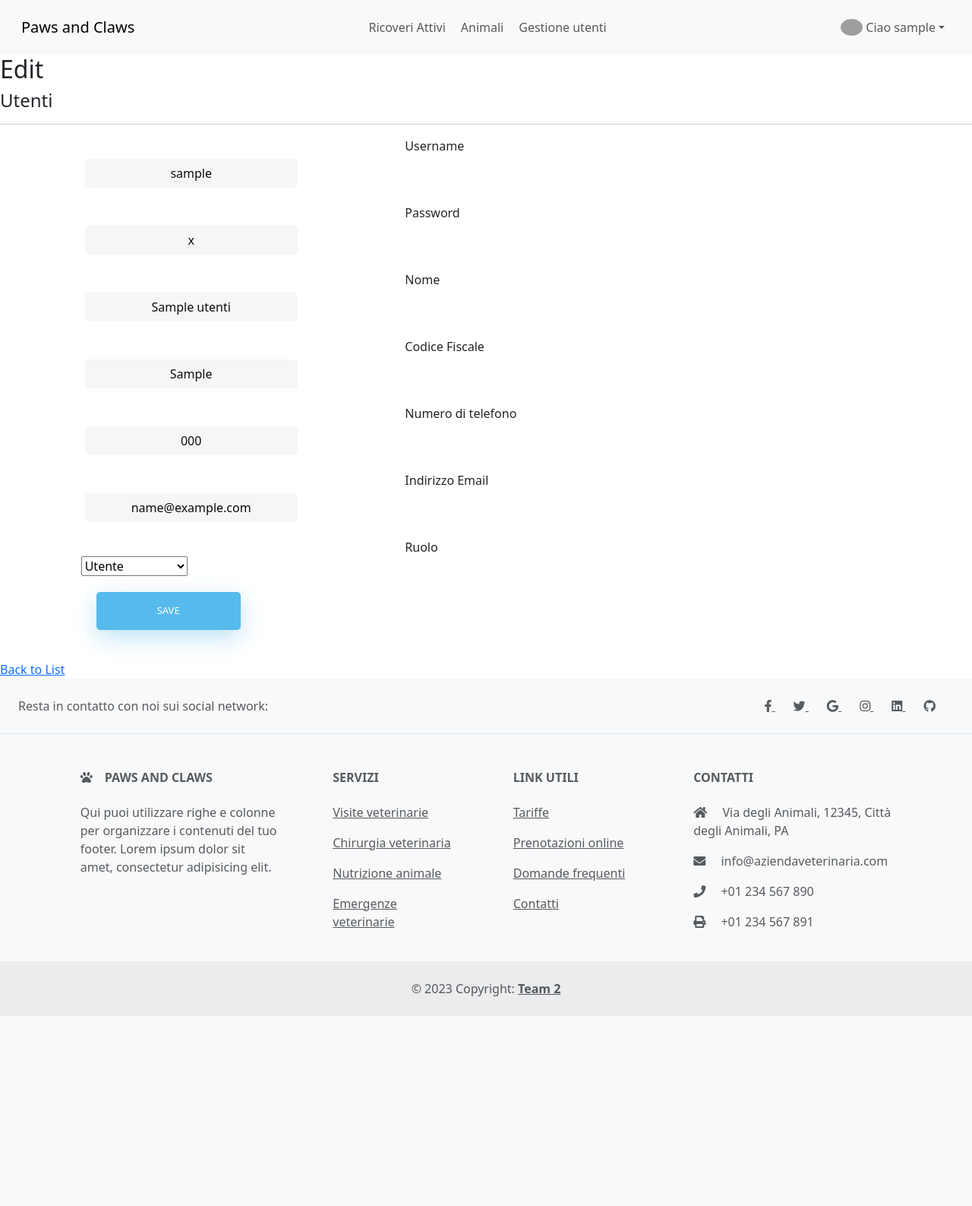
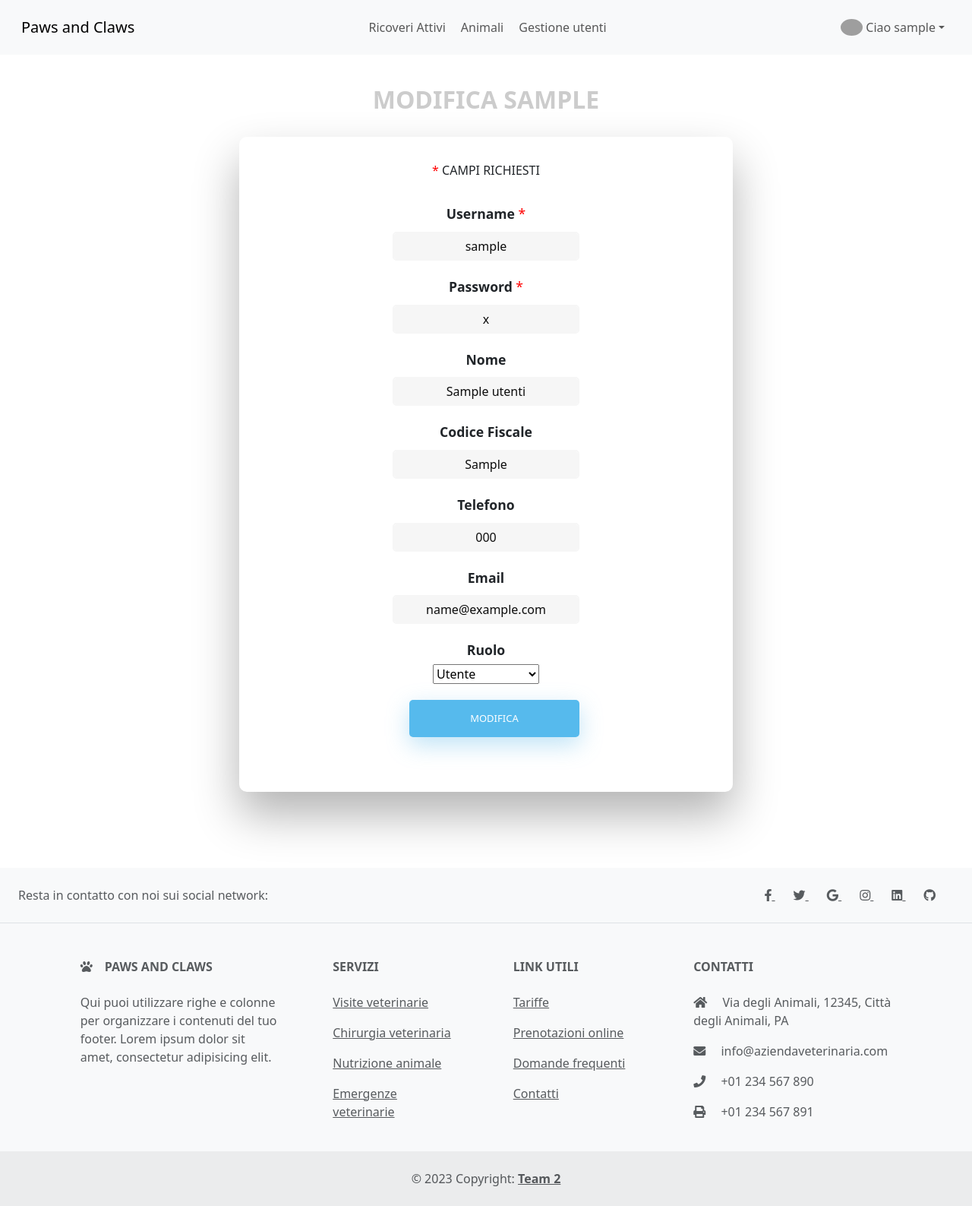
Before and after one commit to alessioportacci/Epicode-U5-W4-BuildWeek, an ASP.NET MVC app: page /Admin/Edit/1 in a window 1280 px wide. Shown: the whole page at 76% size. Before the commit the page ends 1337 px from the top, so only its background shows below. Run offline with ASP.NET Core 8 and stand-ins for ASP.NET MVC 5, Linux system fonts and the light colour scheme; the visitor is signed in with stand-in values (Sample User, id 1); tables that the repository leaves empty hold one stand-in row (values such as "Sample post"); the project's own start-up code is not run, and a stand-in starts its controllers and pages; some libraries are stand-ins or nearby versions; grey boxes are pictures that could not be loaded.

Commit message:
Edit user con CSS

```diff
--- a/U5-W4-BuildWeek/Views/Admin/Edit.cshtml
+++ b/U5-W4-BuildWeek/Views/Admin/Edit.cshtml
@@ -4,85 +4,69 @@
     ViewBag.Title = "Edit";
 }
 
-<h2>Edit</h2>
+<h2 class="titolo">Modifica @Model.Username</h2>
 
+<div class="wrapper fadeInDown">
 
-@using (Html.BeginForm())
+    @using (Html.BeginForm("Edit", "Admin", FormMethod.Post, new { id = "formContent" }))
     {
         @Html.AntiForgeryToken()
 
-    <div class="form-horizontal">
-        <h4>Utenti</h4>
-        <hr />
+        <p><span class="star">* </span>CAMPI RICHIESTI</p>
+
+
         @Html.ValidationSummary(true, "", new { @class = "text-danger" })
         @Html.HiddenFor(model => model.Id)
 
+
         <div class="form-group">
-            @Html.LabelFor(model => model.Username, htmlAttributes: new { @class = "control-label col-md-2" })
-            <div class="col-md-10">
+            <label for="Username" class="label-form">@Html.Raw("<strong>Username</strong><span class='star'> *</span>")</label>
             @Html.EditorFor(model => model.Username, new { htmlAttributes = new { @class = "form-control" } })
             @Html.ValidationMessageFor(model => model.Username, "", new { @class = "text-danger" })
         </div>
+
+        <div class="form-group">
+            <label for="Password" class="label-form">@Html.Raw("<strong>Password</strong><span class='star'> *</span>")</label>
+            @Html.EditorFor(model => model.Password, new { htmlAttributes = new { @class = "form-control" } })
+            @Html.ValidationMessageFor(model => model.Password, "", new { @class = "text-danger" })
         </div>
 
         <div class="form-group">
-            @Html.LabelFor(model => model.Password, htmlAttributes: new { @class = "control-label col-md-2" })
-            <div class="col-md-10">
-                @Html.EditorFor(model => model.Password, new { htmlAttributes = new { @class = "form-control" } })
-                @Html.ValidationMessageFor(model => model.Password, "", new { @class = "text-danger" })
-            </div>
+            <label for="Nome" class="label-form">@Html.Raw("<strong>Nome</strong>")</label>
+            @Html.EditorFor(model => model.Nome, new { htmlAttributes = new { @class = "form-control" } })
+            @Html.ValidationMessageFor(model => model.Nome, "", new { @class = "text-danger" })
         </div>
 
         <div class="form-group">
-            @Html.LabelFor(model => model.Nome, htmlAttributes: new { @class = "control-label col-md-2" })
-            <div class="col-md-10">
-                @Html.EditorFor(model => model.Nome, new { htmlAttributes = new { @class = "form-control" } })
-                @Html.ValidationMessageFor(model => model.Nome, "", new { @class = "text-danger" })
-            </div>
+            <label for="CF" class="label-form">@Html.Raw("<strong>Codice Fiscale</strong>")</label>
+            @Html.EditorFor(model => model.CF, new { htmlAttributes = new { @class = "form-control" } })
+            @Html.ValidationMessageFor(model => model.CF, "", new { @class = "text-danger" })
         </div>
 
         <div class="form-group">
-            @Html.LabelFor(model => model.CF, htmlAttributes: new { @class = "control-label col-md-2" })
-            <div class="col-md-10">
-                @Html.EditorFor(model => model.CF, new { htmlAttributes = new { @class = "form-control" } })
-                @Html.ValidationMessageFor(model => model.CF, "", new { @class = "text-danger" })
-            </div>
+            <label for="Telefono" class="label-form">@Html.Raw("<strong>Telefono</strong>")</label>
+            @Html.EditorFor(model => model.Telefono, new { htmlAttributes = new { @class = "form-control" } })
+            @Html.ValidationMessageFor(model => model.Telefono, "", new { @class = "text-danger" })
         </div>
 
         <div class="form-group">
-            @Html.LabelFor(model => model.Telefono, htmlAttributes: new { @class = "control-label col-md-2" })
-            <div class="col-md-10">
-                @Html.EditorFor(model => model.Telefono, new { htmlAttributes = new { @class = "form-control" } })
-                @Html.ValidationMessageFor(model => model.Telefono, "", new { @class = "text-danger" })
-            </div>
+            <label for="Email" class="label-form">@Html.Raw("<strong>Email</strong>")</label>
+            @Html.EditorFor(model => model.Email, new { htmlAttributes = new { @class = "form-control" } })
+            @Html.ValidationMessageFor(model => model.Email, "", new { @class = "text-danger" })
         </div>
 
         <div class="form-group">
-            @Html.LabelFor(model => model.Email, htmlAttributes: new { @class = "control-label col-md-2" })
-            <div class="col-md-10">
-                @Html.EditorFor(model => model.Email, new { htmlAttributes = new { @class = "form-control" } })
-                @Html.ValidationMessageFor(model => model.Email, "", new { @class = "text-danger" })
-            </div>
-        </div>
-
-        <div class="form-group">
-            @Html.LabelFor(model => model.Ruolo, htmlAttributes: new { @class = "control-label col-md-2" })
-            <div class="col-md-10">
+            <label for="Ruolo" class="label-form">@Html.Raw("<strong>Ruolo</strong>")</label>
             @Html.DropDownListFor(model => model.Ruolo, (SelectList)ViewBag.Ruoli)
             @Html.ValidationMessageFor(model => model.Ruolo, "", new { @class = "text-danger" })
-            </div>
         </div>
 
         <div class="form-group">
             <div class="col-md-offset-2 col-md-10">
-                <input type="submit" value="Save" class="btn btn-default" />
-            </div>
+                <input type="submit" value="Modifica" class="btn btn-default" />
             </div>
         </div>
     }
-
-<div>
-    @Html.ActionLink("Back to List", "Index")
 </div>
 
     @section Scripts {
```
Also changed, not shown: U5-W4-BuildWeek/U5-W4-BuildWeek.csproj. Lines whose indentation alone changed are shown as unchanged.
